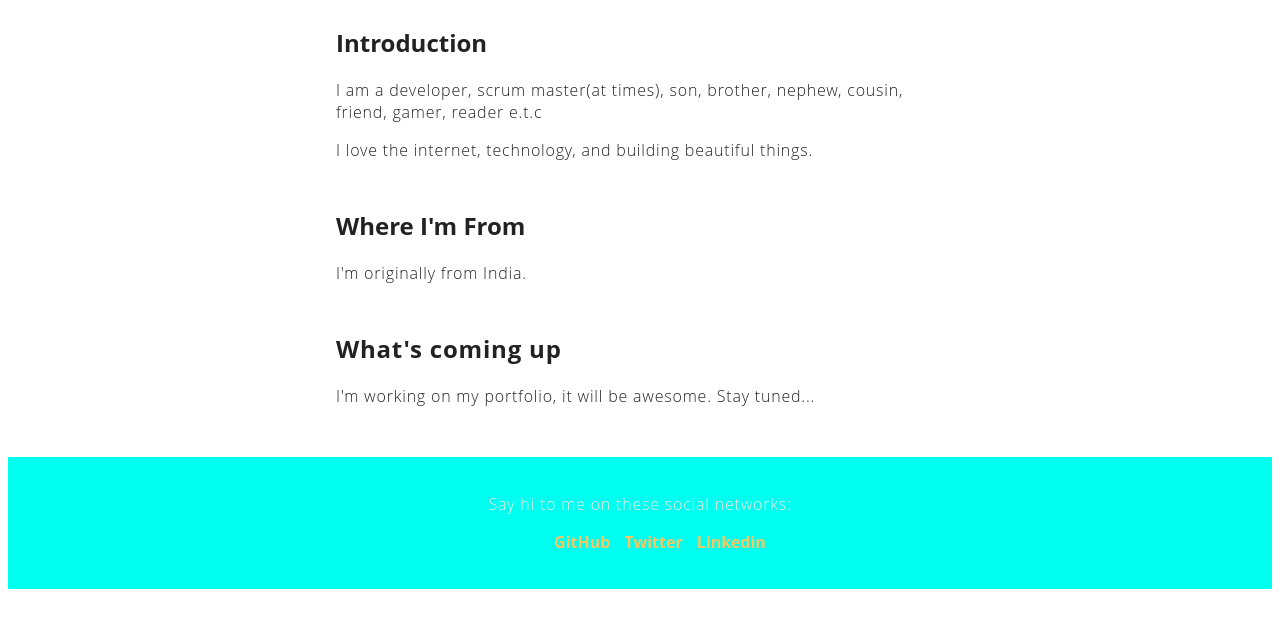
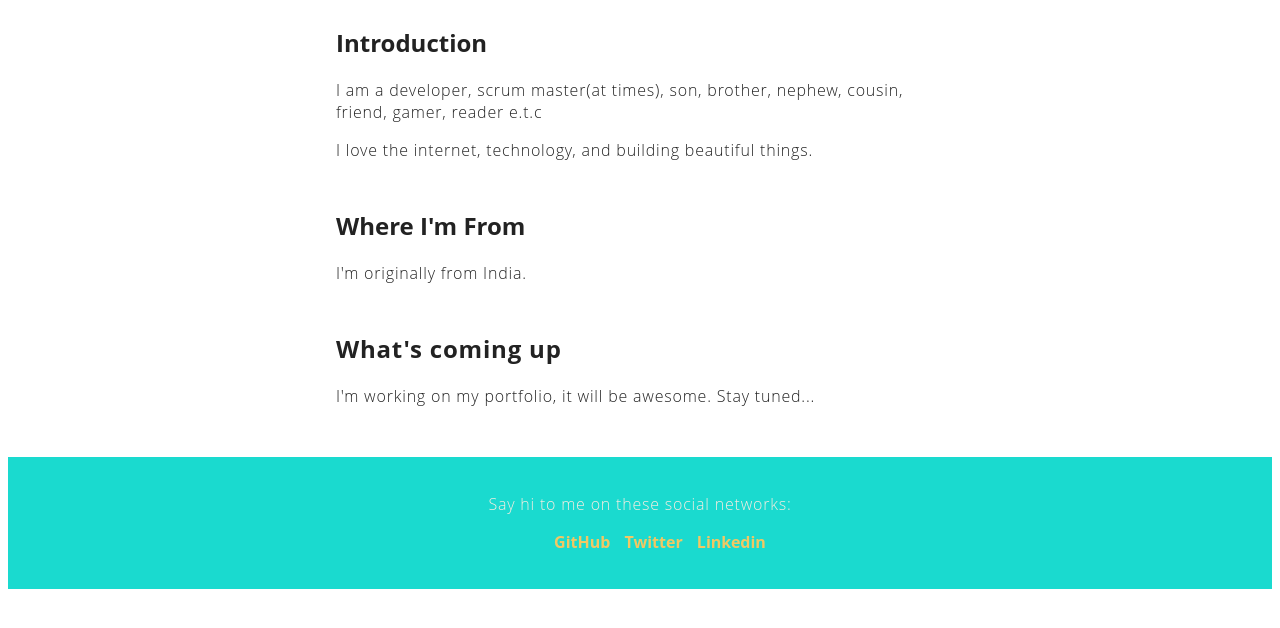
Before and after one commit to aashrith/aashrith.github.io, a plain HTML site: page index.html in a window 1280 px wide. Shown: the part 492-1120 px from the top of the page. Drawn offline with Linux system fonts and the light colour scheme.

Commit message:
Update index.html

```diff
--- a/index.html
+++ b/index.html
@@ -126,7 +126,7 @@ h2 {
   margin: 50px 0;
   padding: 20px 0;
   text-align: center;
-  background-color: #00FFF0;
+  background-color: #1ADACF;
   text-decoration: none;
 }
 .social > li {
```
